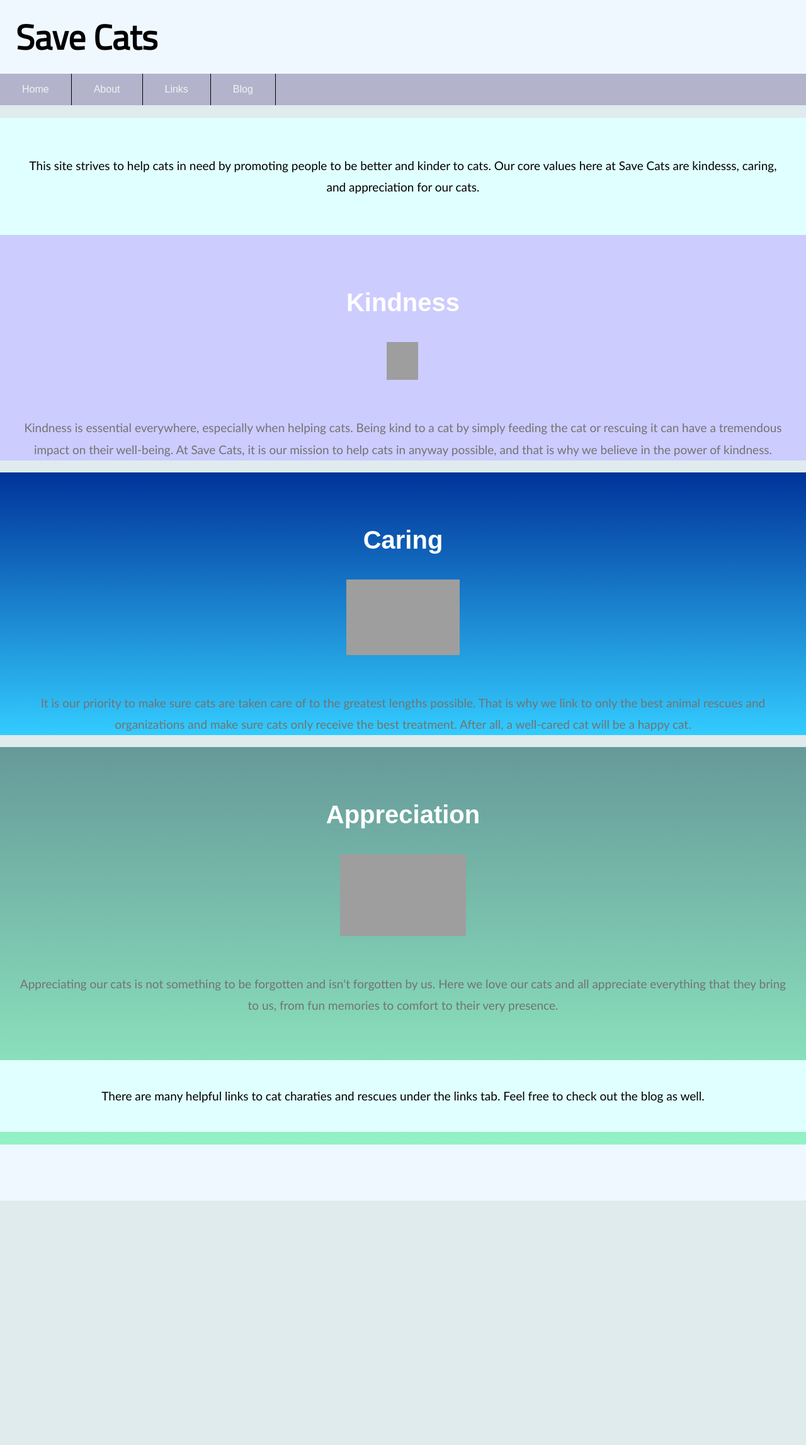
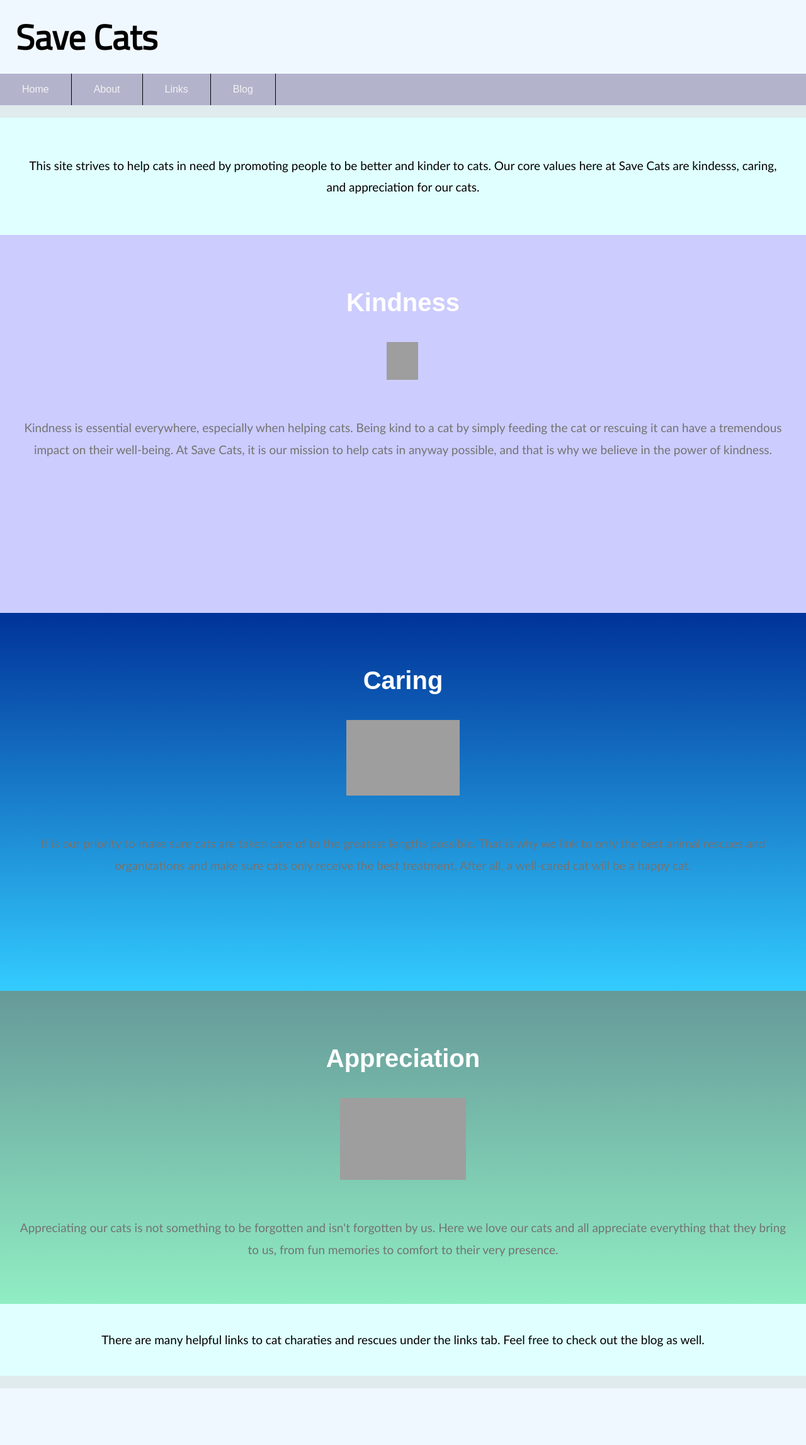
Before and after one commit to Jewel494/Jewel494.github.io, a Jekyll site: the page indexone.html, which Jekyll copies as it is, in a window 1280 px wide. Shown: the whole page at 63% size. Built offline with Jekyll 4.4.1, drawn with Linux system fonts in a browser that asks for light colours; some web fonts are replaced; before the commit the page ends 1906 px from its top, so only the background shows below that; grey boxes are pictures that could not be loaded.

Commit message:
Update indexone.html

```diff
--- a/indexone.html
+++ b/indexone.html
@@ -120,29 +120,29 @@ li {
   .btwnimage {
   background: linear-gradient(to bottom, #ccccff 100%, #ffffff -13%);
  /* background-image: url("https://usyaka.files.wordpress.com/2013/12/a_cat_that_rolls.jpg");*/
-  height: 550px;
+  height: 600px;
   background-repeat: no-repeat;
   position: relative;
   background-size: 100% 100%;
-  height: auto;
+
   }
 
   .twobtwnimage {
   background: linear-gradient(to bottom, #003399 0%, #33ccff 100%);
-   height: 550px;
+   height: 600px;
   background-repeat: no-repeat;
   position: relative;
   background-size: 100% 100%;
-  height: auto;
+
   }
 
    .threebtwnimage {
    background: linear-gradient(to bottom, #669999 0%, #99ffcc 100%);
-   height: 550px;
+   height: 600px;
   background-repeat: no-repeat;
   position: relative;
   background-size: 100% 100%;
-   height: auto;
+
   }
 
 .miSlides {display: none}
```
